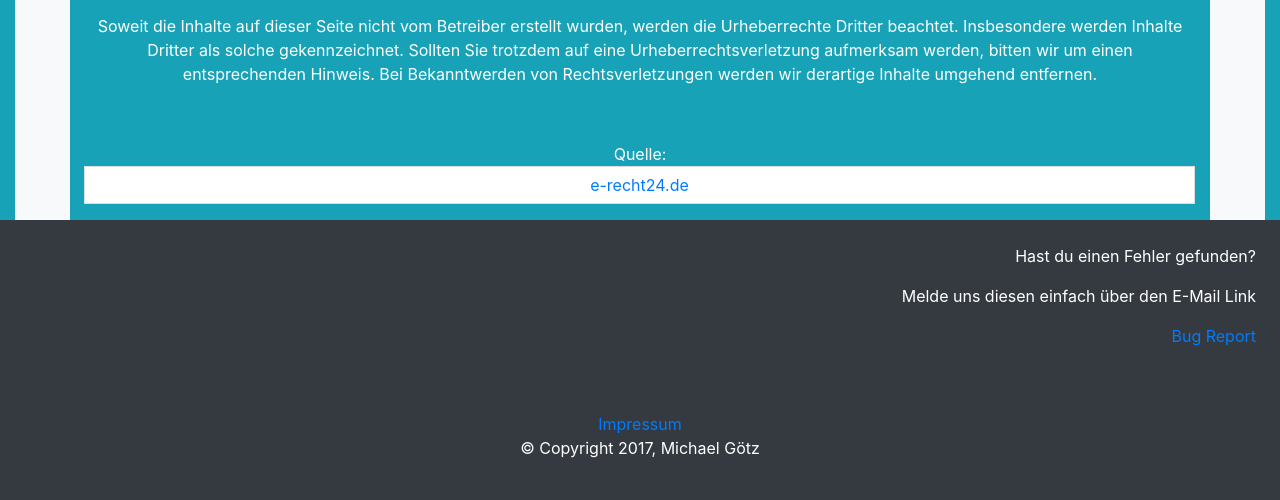
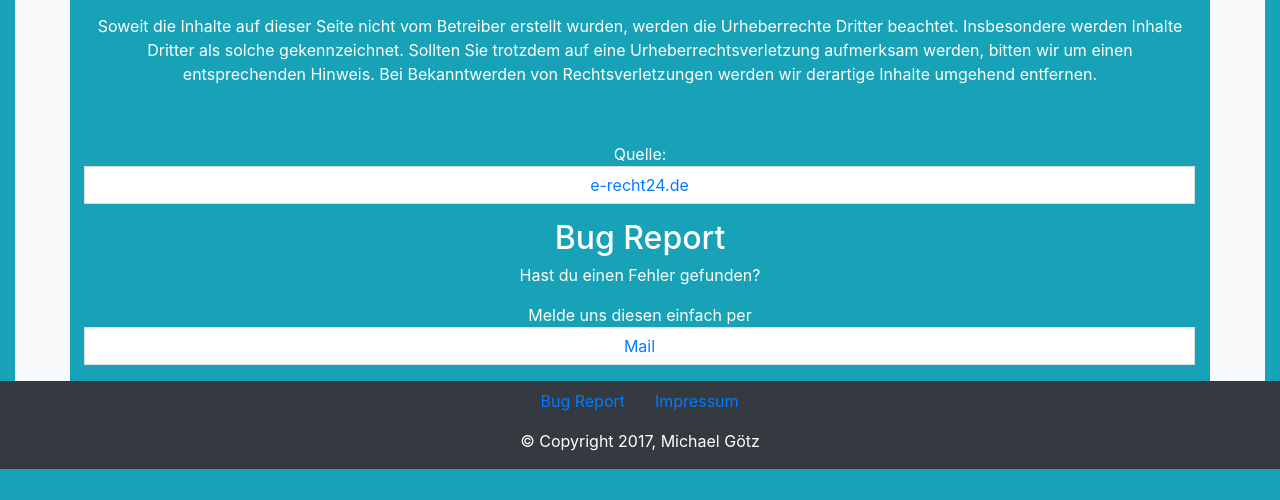
Before and after one commit to michigg/basta-backend, a Python web app: template ofu_app/templates/impressum.jinja in a window 1280 px wide. Shown: the part 907-1407 px from the top of the page. After the commit the page ends 1376 px from the top, so only its background shows below. Run offline with Jinja, Linux system fonts and the light colour scheme; the template is opened without the code that fills it, so the values that code supplies are empty.

Commit message:
update footer

```diff
--- a/ofu_app/templates/base.jinja
+++ b/ofu_app/templates/base.jinja
@@ -35,18 +35,17 @@
     {% block footer %}
         <footer>
             <div class="container-fluid bg-dark text-white">
-                <div class="row text-right">
-                    <div class="col m-2 p-3">
-                        <p class="has-text-centered">Hast du einen Fehler gefunden?</p>
-                        <p>Melde uns diesen einfach über den E-Mail Link</p>
-                        <p></p><a href="mailto:info.mgserver@gmail.com?subject=Bugreport">Bug Report</a></p>
+                <div class="row pt-2 text-center">
+                    <div class="col">
+                        <p class="text-right"><a href="{{ url('impressum') }}#bug-report">Bug Report</a></p>
+                    </div>
+                    <div class="col">
+                        <p class="text-left"><a href="{{ url('impressum') }}">Impressum</a></p>
                     </div>
                 </div>
                 <div class="row text-center">
-                    <div class="col m-2 p-3">
-                        <a class="has-text-centered" href="{{ url('impressum') }}">Impressum</a>
-                        <p class="has-text-centered">
-                            © Copyright 2017, Michael Götz
+                    <div class="col">
+                        © Copyright 2017, Michael Götz
                         </p>
                     </div>
                 </div>
--- a/ofu_app/templates/impressum.jinja
+++ b/ofu_app/templates/impressum.jinja
@@ -86,6 +86,15 @@
 recht24.de">e-recht24.de</a></p>
                 </div>
             </div>
+            <div id="bug-report" class="row">
+                <div class="col text-center">
+                    <h2>Bug Report</h2>
+                    <p>Hast du einen Fehler gefunden?</p>
+                    <p>Melde uns diesen einfach per<a class="page-link"
+                            href="mailto:info.mgserver@gmail.com?subject=Bugreport">Mail</a>
+                    </p>
+                </div>
+            </div>
         </div>
     </div>
 {% endblock %}
```
